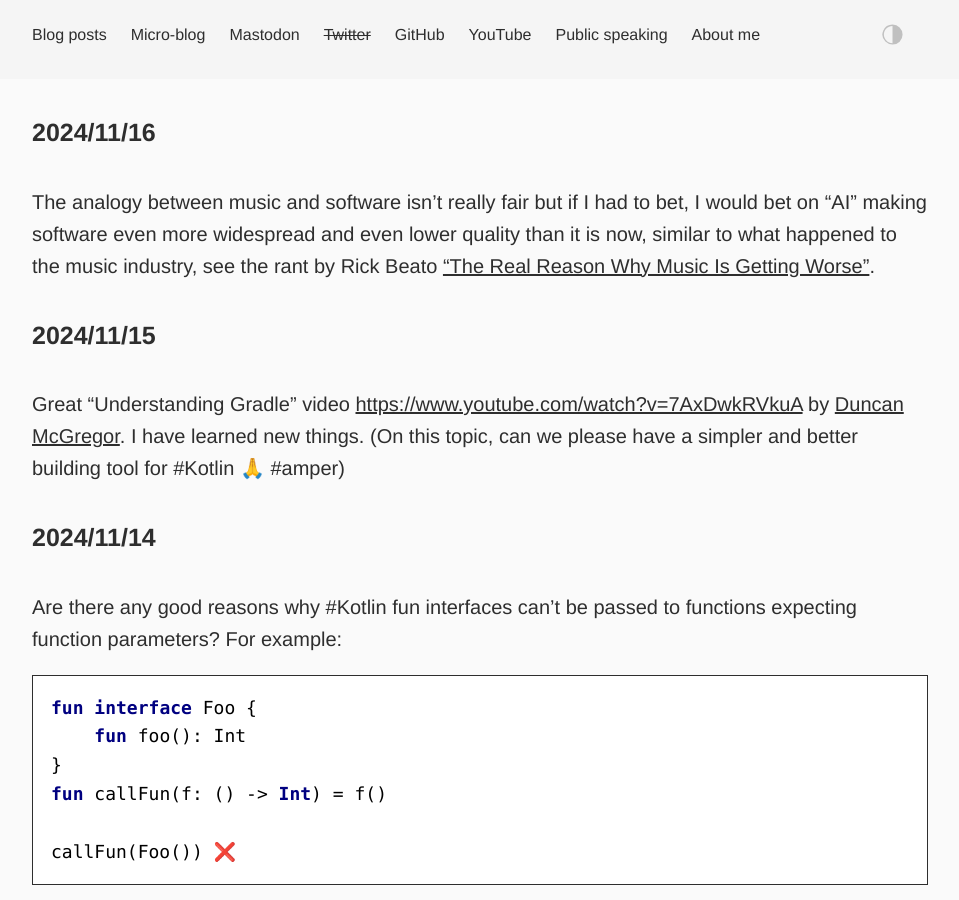
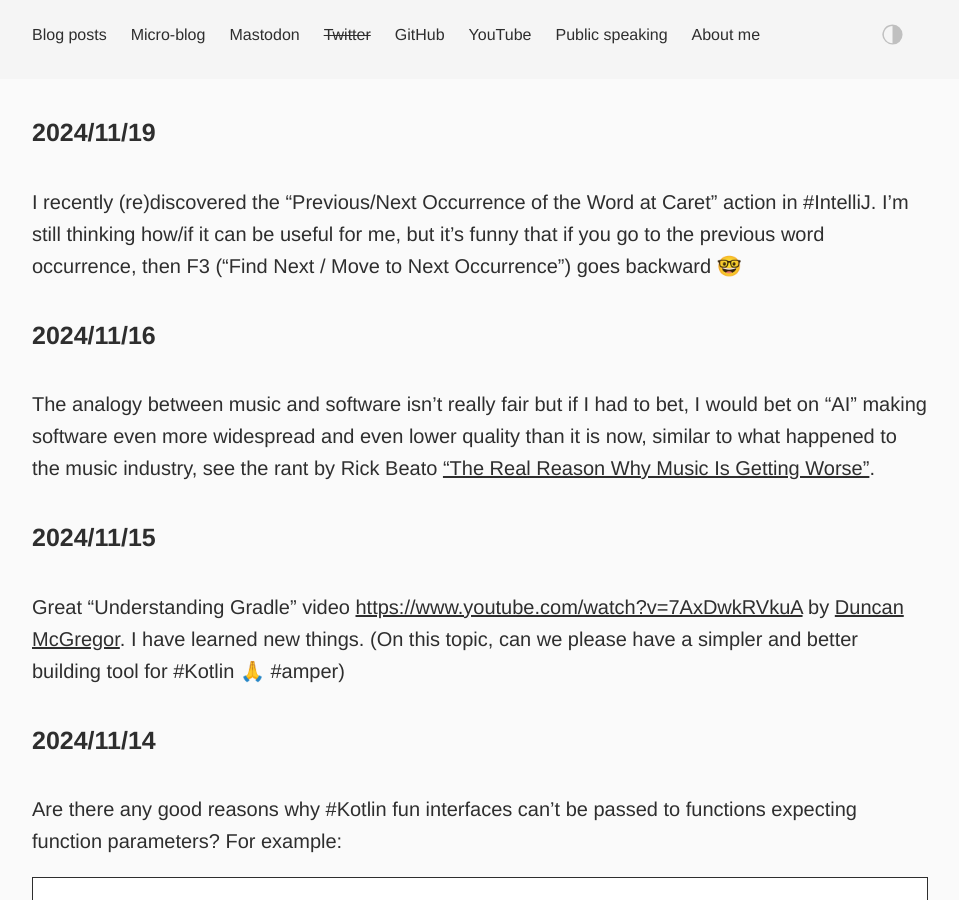
Before and after one commit to dkandalov/dkandalov.github.io, a Jekyll site: the page built from micro-blog.md, in a window 1280 px wide and 900 px high. Shown: the whole window, without its empty margins (160-1119 px from the left). Built offline with Jekyll 4.4.1, drawn with Linux system fonts in a browser that asks for light colours.

Commit message:
updated micro-blog

```diff
--- a/micro-blog.md
+++ b/micro-blog.md
@@ -2,6 +2,9 @@
 layout: post
 permalink: /micro-blog/
 ---
+
+#### 2024/11/19
+I recently (re)discovered the "Previous/Next Occurrence of the Word at Caret" action in #IntelliJ. I'm still thinking how/if it can be useful for me, but it's funny that if you go to the previous word occurrence, then F3 ("Find Next / Move to Next Occurrence") goes backward 🤓
 
 #### 2024/11/16
 The analogy between music and software isn't really fair but if I had to bet, I would bet on "AI" making software even more widespread and even lower quality than it is now, similar to what happened to the music industry, see the rant by Rick Beato ["The Real Reason Why Music Is Getting Worse"](https://www.youtube.com/watch?v=1bZ0OSEViyo).
```
